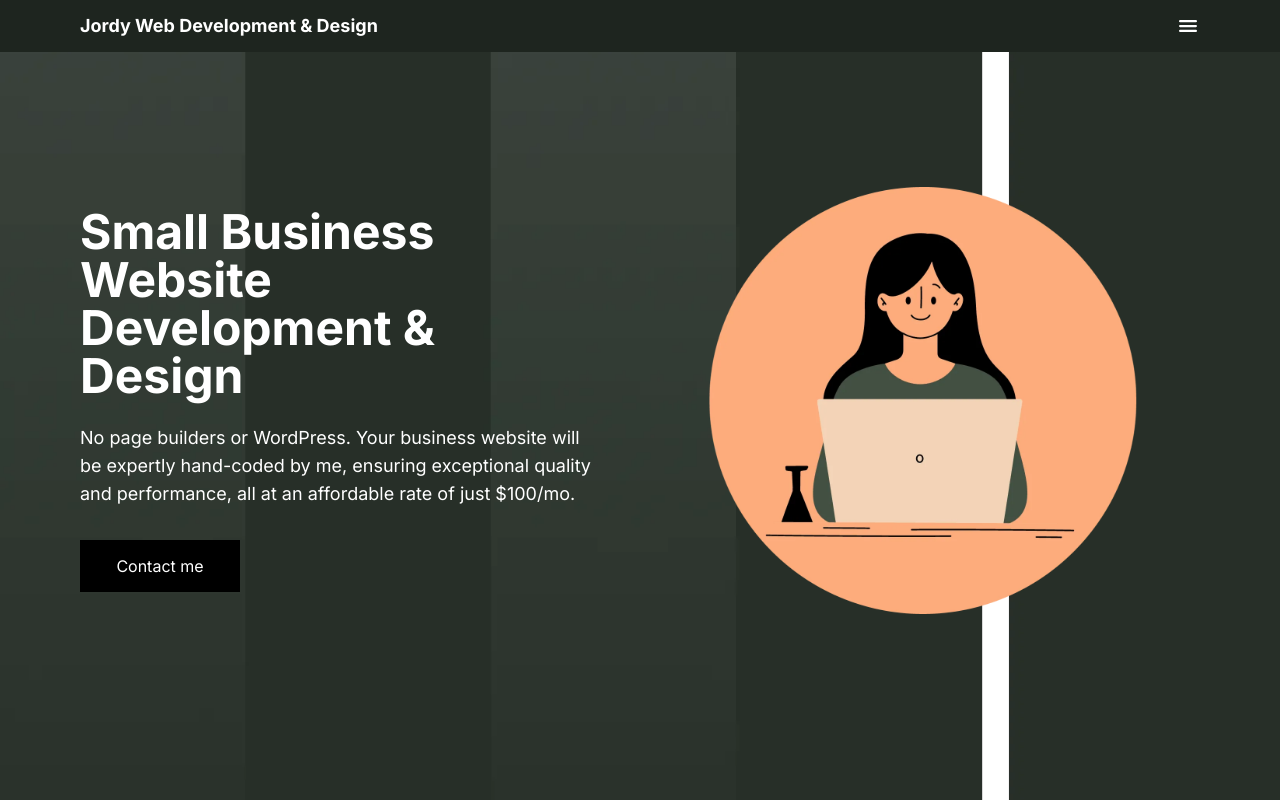
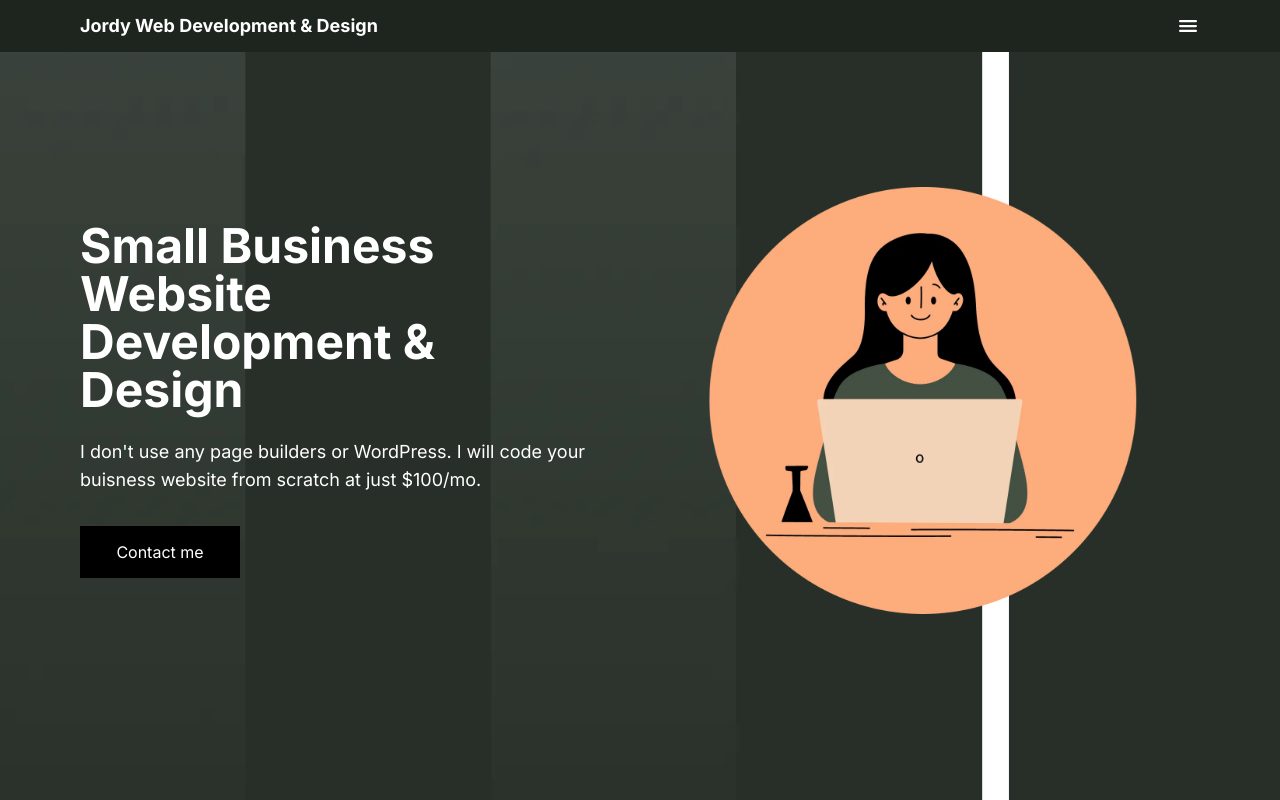
Before and after one commit to jordanwhiguera/web-dev, a Next.js app: page / in a window 1280 px wide. Shown: the top 800 px of the page. Built offline with nearby package versions, Linux system fonts and the light colour scheme.

Commit message:
changed hero text

```diff
--- a/app/components/Hero.tsx
+++ b/app/components/Hero.tsx
@@ -20,9 +20,8 @@ const Hero = () => {
               Small Business Website Development & Design
             </h1>
             <p className="text-lg mb-8 text-white">
-              No page builders or WordPress. Your business website will be
-              expertly hand-coded by me, ensuring exceptional quality and
-              performance, all at an affordable rate of just $100/mo.
+              I don&apos;t use any page builders or WordPress. I will code your
+              buisness website from scratch at just $100/mo.
             </p>
             <Button
               smallWidth
```
